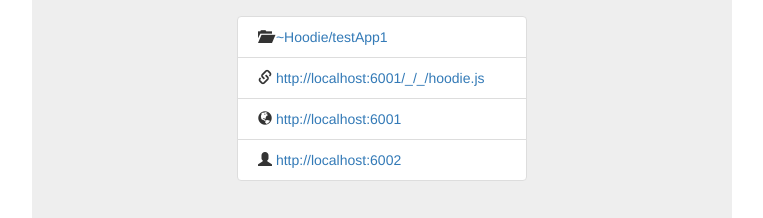
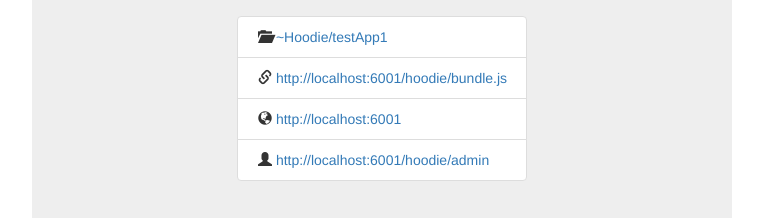
Before and after one commit to Rookies-RGSOC2016/Hoodie_Desktop_app-2016, a website: page app/index.html in a window 1280 px wide. Shown: the part 264-482 px from the top of the page, without its empty margins (258-1021 px from the left). Drawn offline with nearby package versions, Linux system fonts and the light colour scheme; files that its build step writes are made by us from their sources; files whose address does not match are found by name.

Commit message:
changed the name of srcipt and admin links

```diff
--- a/app/index.html
+++ b/app/index.html
@@ -74,9 +74,9 @@
             <!-- main links -->
             <ul class="list-group main-links">
               <li class="list-group-item"><span class="glyphicon glyphicon-folder-open"></span> <a href="#">~Hoodie/testApp1</a></li>
-              <li class="list-group-item"><span class="glyphicon glyphicon-link"></span> <a href="#">http://localhost:6001/_/_/hoodie.js</a></li>
+              <li class="list-group-item"><span class="glyphicon glyphicon-link"></span> <a href="#">http://localhost:6001/hoodie/bundle.js</a></li>
               <li class="list-group-item"><span class="glyphicon glyphicon-globe"></span> <a href="#">http://localhost:6001</a></li>
-              <li class="list-group-item"><span class="glyphicon glyphicon-user"></span> <a href="#">http://localhost:6002</a></li>
+              <li class="list-group-item"><span class="glyphicon glyphicon-user"></span> <a href="#">http://localhost:6001/hoodie/admin</a></li>
             </ul>
           </div>
           <!-- end main content -->
```
